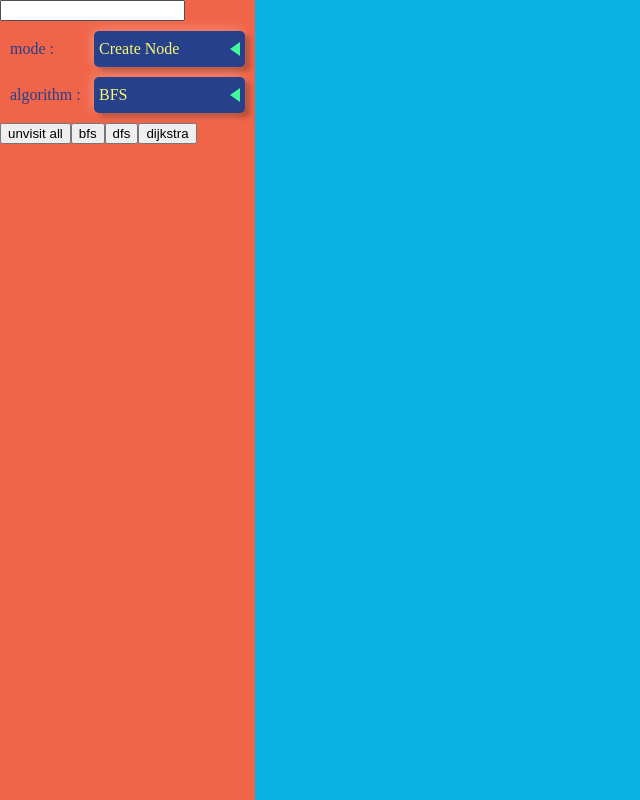
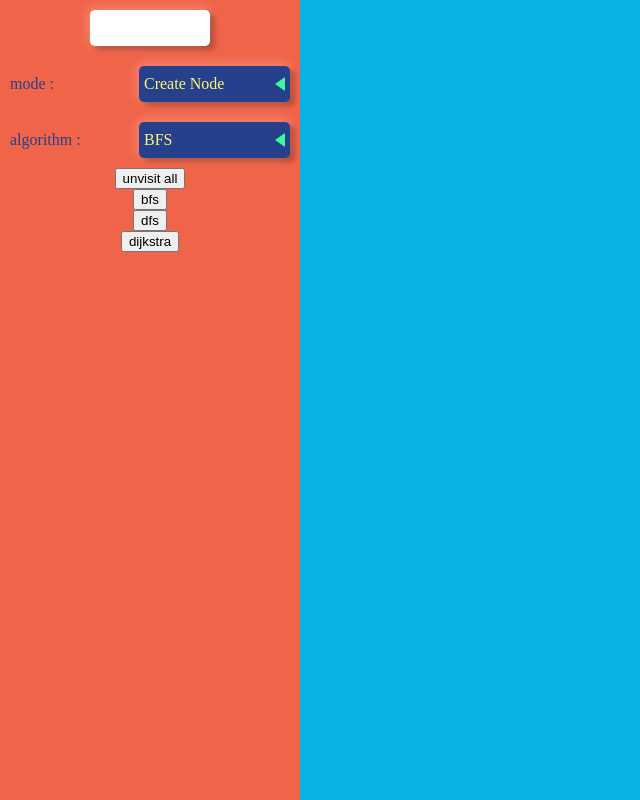
Before and after one commit to sastaachar/graphene, a React (Create React App) app: page / in a window 1280 px wide. Shown: the whole page, without its empty margins (0-640 px from the left). Built offline with nearby package versions, Linux system fonts and the light colour scheme; a web font is replaced by a local one.

Commit message:
[⚡NodeManager] : 🎨 CSS updates

```diff
--- a/src/components/pages/main/nodeManager/nodemanager.scss
+++ b/src/components/pages/main/nodeManager/nodemanager.scss
@@ -1,6 +1,7 @@
 .nodemanager {
   width: 100%;
   height: 100%;
+
   background-color: var(--secondary);
   display: flex;
   flex-direction: row;
@@ -8,8 +9,24 @@
   .left-panel {
     position: relative;
     flex-basis: 15%;
-    min-width: 255px;
+    min-width: 300px;
     overflow: auto;
+    display: flex;
+    flex-direction: column;
+    align-items: center;
+    &-input {
+      font-family: inherit;
+      color: var(--primary-dark);
+      height: 36px;
+      width: 120px;
+      outline: none;
+      border: none;
+      border-radius: 5px;
+      box-shadow: -2px -2px 12px rgba(255, 255, 255, 0.25), 5px 4px 5px rgba(0, 0, 0, 0.25);
+      text-align: center;
+      margin: 10px;
+      padding: none;
+    }
 
     &-selection {
       color: var(--primary-dark);
```
